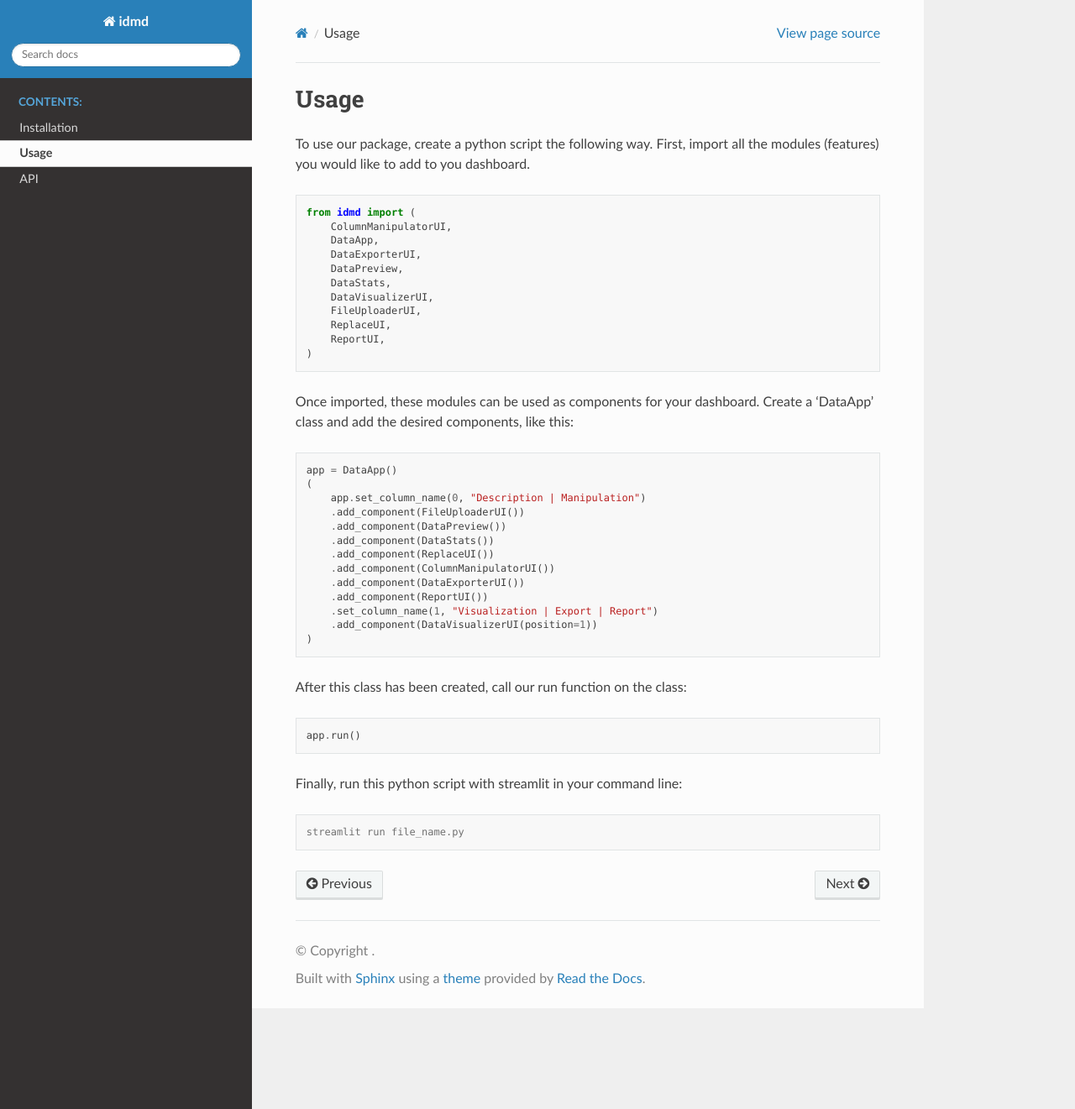
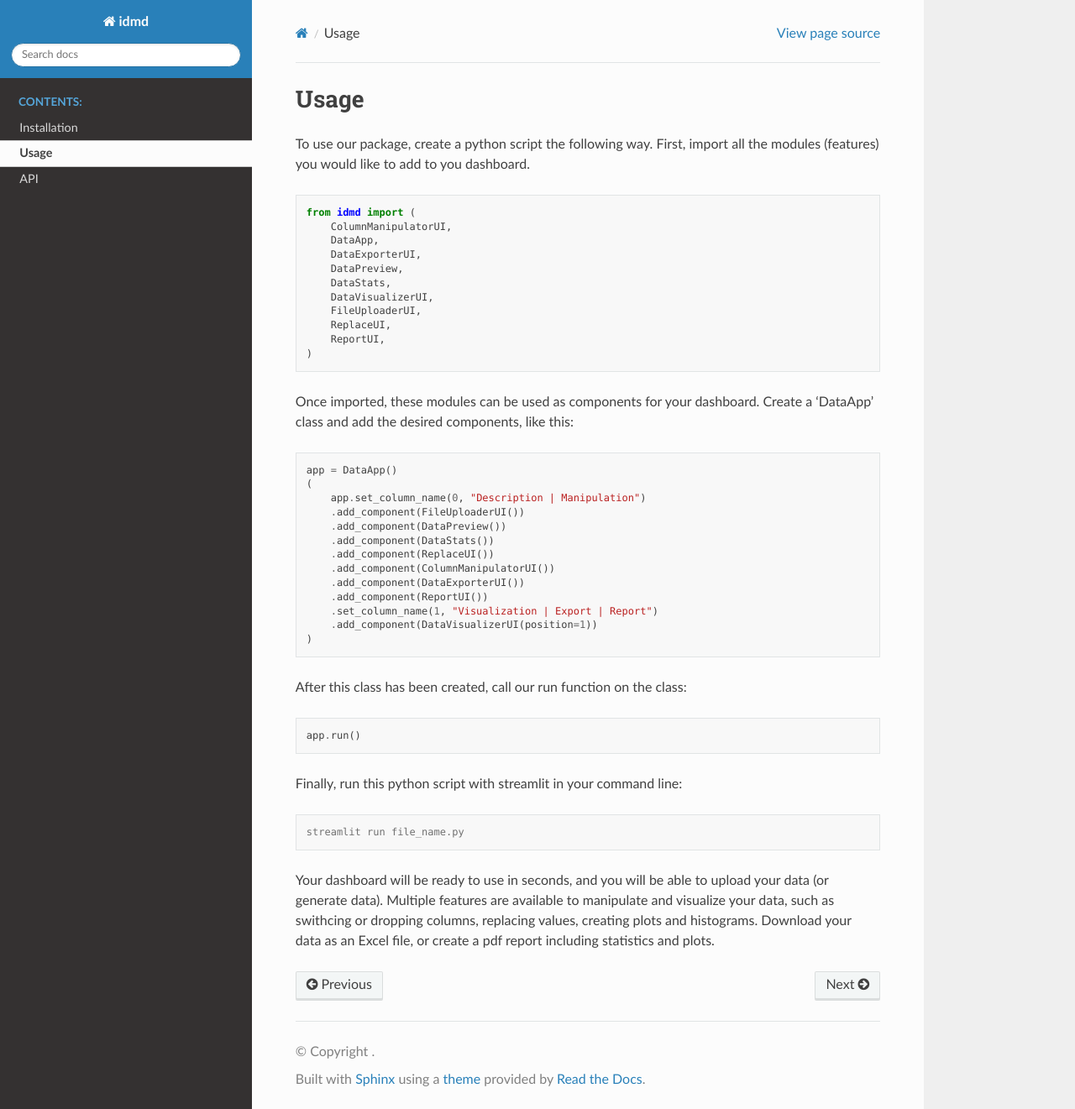
Before and after one commit to CsongorLaczko/idmd, a Sphinx documentation site: the page built from docs/Usage.rst, in a window 1280 px wide and 1321 px high. Shown: the whole window at 84% size. Built offline with Sphinx 7.4.7 and the Read the Docs theme 3.1.0, drawn with Linux system fonts in a browser that asks for light colours; pages that are not in the unit, such as notebooks, are missing from menus.

Commit message:
Update Usage.rst

```diff
--- a/docs/Usage.rst
+++ b/docs/Usage.rst
@@ -46,3 +46,5 @@ Finally, run this python script with streamlit in your command line:
 .. code-block:: console
 
   streamlit run file_name.py
+
+Your dashboard will be ready to use in seconds, and you will be able to upload your data (or generate data). Multiple features are available to manipulate and visualize your data, such as swithcing or dropping columns, replacing values, creating plots and histograms. Download your data as an Excel file, or create a pdf report including statistics and plots.
```
